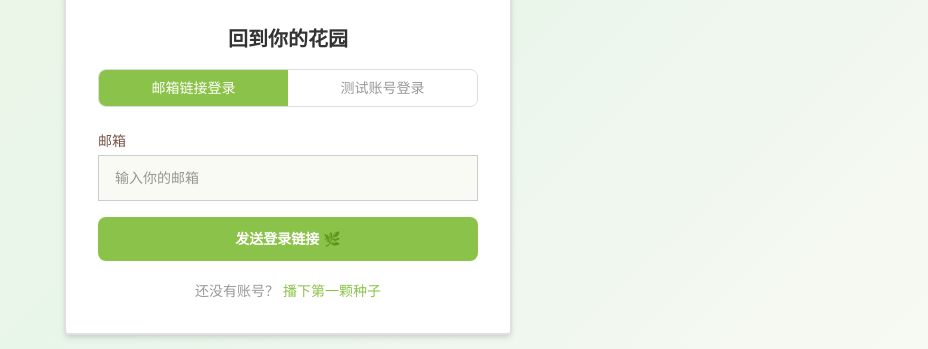
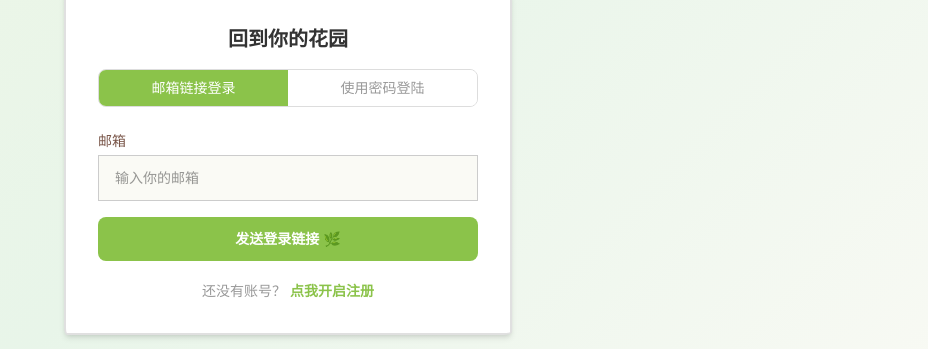
Before and after one commit to kangkang919/xinya, a Next.js app: page /login in a window 1280 px wide. Shown: the part 311-660 px from the top of the page, without its empty margins (352-1280 px from the left). Built offline with nearby package versions, Linux system fonts and the light colour scheme.

Commit message:
fix: login page text update retry

```diff
--- a/app/(auth)/login/page.tsx
+++ b/app/(auth)/login/page.tsx
@@ -77,7 +77,7 @@ function LoginForm() {
         </button>
         <p className="text-center text-sm mt-6" style={{ color: "#999" }}>
           还没有账号？
-          <Link href="/register" className="font-medium ml-1" style={{ color: "#8BC34A" }}>播下第一颗种子</Link>
+          <Link href="/register" className="font-bold ml-1" style={{ color: "#8BC34A" }}>点我开启注册</Link>
         </p>
       </div>
     )
@@ -107,7 +107,7 @@ function LoginForm() {
             color: mode === "password" ? "#fff" : "#999",
           }}
         >
-          测试账号登录
+          使用密码登陆
         </button>
       </div>
 
@@ -175,7 +175,7 @@ function LoginForm() {
 
       <p className="text-center text-sm mt-5" style={{ color: "#999" }}>
         还没有账号？
-        <Link href="/register" className="font-medium ml-1" style={{ color: "#8BC34A" }}>播下第一颗种子</Link>
+        <Link href="/register" className="font-bold ml-1" style={{ color: "#8BC34A" }}>点我开启注册</Link>
       </p>
     </div>
   )
```
